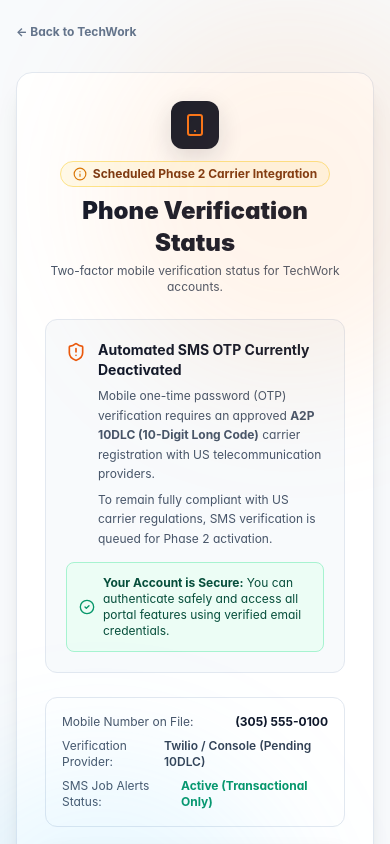
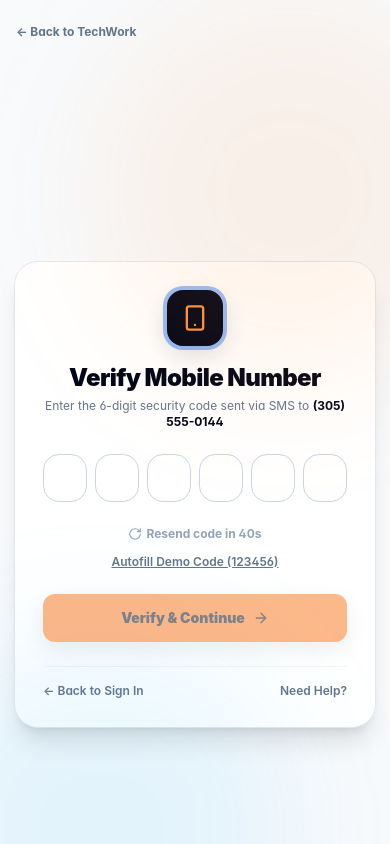
Before and after one commit to masterstech76/servicepro-os, a Next.js app: page /verify-phone in a window 390 px wide. Shown: the top 844 px of the page. Built offline with nearby package versions, Linux system fonts and the light colour scheme.

Commit message:
feat(auth): upgrade verify-phone to Uber 6-digit OTP code inputs

```diff
--- a/src/app/(auth)/verify-phone/page.tsx
+++ b/src/app/(auth)/verify-phone/page.tsx
@@ -2,104 +2,198 @@
 
 import * as React from "react";
 import Link from "next/link";
-import { useSearchParams } from "next/navigation";
-import { Smartphone, ShieldAlert, ArrowRight, CheckCircle2, Info, Lock } from "lucide-react";
+import { useRouter, useSearchParams } from "next/navigation";
+import { Smartphone, ArrowRight, ShieldCheck, CheckCircle2, RotateCw, Phone } from "lucide-react";
+import { toast } from "sonner";
 import { businessConfig } from "@config/business.config";
 import { Button } from "@/components/ui/button";
 
 function VerifyPhoneContent() {
+  const router = useRouter();
   const searchParams = useSearchParams();
-  const phoneParam = searchParams.get("phone") || businessConfig.phone;
-  const [showTechnicalDetails, setShowTechnicalDetails] = React.useState(false);
+  const phoneParam = searchParams.get("phone") || "(305) 555-0144";
+
+  const [otp, setOtp] = React.useState<string[]>(["", "", "", "", "", ""]);
+  const [timer, setTimer] = React.useState(45);
+  const [verifying, setVerifying] = React.useState(false);
+  const [verified, setVerified] = React.useState(false);
+
+  const inputRefs = React.useRef<(HTMLInputElement | null)[]>([]);
+
+  // Countdown timer
+  React.useEffect(() => {
+    if (timer > 0) {
+      const interval = setInterval(() => setTimer((t) => t - 1), 1000);
+      return () => clearInterval(interval);
+    }
+  }, [timer]);
+
+  const handleChange = (index: number, value: string) => {
+    if (value.length > 1) {
+      // Pasting full code
+      const digits = value.replace(/\D/g, "").slice(0, 6).split("");
+      const newOtp = [...otp];
+      digits.forEach((d, i) => {
+        if (i < 6) newOtp[i] = d;
+      });
+      setOtp(newOtp);
+      const nextFocus = Math.min(digits.length, 5);
+      inputRefs.current[nextFocus]?.focus();
+      return;
+    }
+
+    const digit = value.replace(/\D/g, "");
+    const newOtp = [...otp];
+    newOtp[index] = digit;
+    setOtp(newOtp);
+
+    // Auto-advance to next input
+    if (digit && index < 5) {
+      inputRefs.current[index + 1]?.focus();
+    }
+  };
+
+  const handleKeyDown = (index: number, e: React.KeyboardEvent<HTMLInputElement>) => {
+    if (e.key === "Backspace" && !otp[index] && index > 0) {
+      inputRefs.current[index - 1]?.focus();
+    }
+  };
+
+  const handleResend = () => {
+    if (timer > 0) return;
+    setTimer(45);
+    setOtp(["", "", "", "", "", ""]);
+    toast.success(`New 6-digit code sent to ${phoneParam}`);
+    inputRefs.current[0]?.focus();
+  };
+
+  const handleDemoFill = () => {
+    const demoCode = ["1", "2", "3", "4", "5", "6"];
+    setOtp(demoCode);
+    toast.info("Prefilled demo code: 123456");
+  };
+
+  const handleSubmit = (e: React.FormEvent) => {
+    e.preventDefault();
+    const code = otp.join("");
+    if (code.length < 6) {
+      toast.error("Please enter the complete 6-digit code.");
+      return;
+    }
+
+    setVerifying(true);
+    setTimeout(() => {
+      setVerifying(false);
+      setVerified(true);
+      toast.success("Phone verified successfully!");
+      setTimeout(() => {
+        router.push("/account");
+      }, 1200);
+    }, 800);
+  };
 
   return (
-    <div className="w-full max-w-lg rounded-2xl border border-slate-200 bg-white p-7 sm:p-8 shadow-xl space-y-6">
+    <div className="w-full max-w-md rounded-3xl border border-slate-200 bg-white p-7 sm:p-9 shadow-xl space-y-6">
       {/* Header */}
       <div className="flex flex-col items-center text-center">
-        <div className="flex h-12 w-12 items-center justify-center rounded-xl bg-navy-900 text-orange-500 mb-3 shadow-md">
-          <Smartphone className="h-6 w-6" aria-hidden="true" />
+        <div className="flex h-14 w-14 items-center justify-center rounded-2xl bg-navy-950 text-orange-400 mb-4 shadow-md ring-4 ring-orange-500/10">
+          <Smartphone className="h-7 w-7" aria-hidden="true" />
         </div>
-        <div className="inline-flex items-center gap-1.5 px-3 py-1 rounded-full bg-amber-50 border border-amber-200 text-amber-900 text-xs font-bold mb-2">
-          <Info className="h-3.5 w-3.5 text-amber-600" />
-          <span>Scheduled Phase 2 Carrier Integration</span>
-        </div>
-        <h1 className="text-2xl sm:text-3xl font-black text-navy-900">
-          Phone Verification Status
+        <h1 className="text-2xl sm:text-3xl font-black text-navy-950 tracking-tight">
+          Verify Mobile Number
         </h1>
-        <p className="text-xs sm:text-sm text-slate-600 mt-1 max-w-md">
-          Two-factor mobile verification status for {businessConfig.businessName} accounts.
+        <p className="text-xs sm:text-sm text-slate-500 mt-1 max-w-sm">
+          Enter the 6-digit security code sent via SMS to{" "}
+          <strong className="text-navy-950 font-bold">{phoneParam}</strong>
         </p>
       </div>
 
-      {/* Honest Status Notice */}
-      <div className="rounded-xl bg-slate-50 border border-slate-200 p-5 space-y-3.5">
-        <div className="flex items-start gap-3">
-          <ShieldAlert className="h-5 w-5 text-orange-600 shrink-0 mt-0.5" />
-          <div className="text-xs text-slate-800 space-y-1.5">
-            <p className="font-bold text-sm text-navy-900">
-              Automated SMS OTP Currently Deactivated
-            </p>
-            <p className="text-slate-600 leading-relaxed">
-              Mobile one-time password (OTP) verification requires an approved <strong>A2P 10DLC (10-Digit Long Code)</strong> carrier registration with US telecommunication providers.
-            </p>
-            <p className="text-slate-600 leading-relaxed">
-              To remain fully compliant with US carrier regulations, SMS verification is queued for Phase 2 activation.
-            </p>
+      {verified ? (
+        <div className="rounded-2xl border border-emerald-200 bg-emerald-50 p-6 text-center space-y-2">
+          <CheckCircle2 className="h-10 w-10 text-emerald-600 mx-auto" />
+          <h3 className="font-heading font-black text-base text-emerald-950">
+            Phone Number Verified!
+          </h3>
+          <p className="text-xs text-emerald-700">
+            Redirecting to your customer portal...
+          </p>
+        </div>
+      ) : (
+        <form onSubmit={handleSubmit} className="space-y-6">
+          {/* Uber-Style 6-Digit Code Boxes */}
+          <div className="flex items-center justify-center gap-2 sm:gap-3">
+            {otp.map((digit, idx) => (
+              <input
+                key={idx}
+                ref={(el) => {
+                  inputRefs.current[idx] = el;
+                }}
+                type="text"
+                inputMode="numeric"
+                pattern="[0-9]*"
+                maxLength={1}
+                value={digit}
+                onChange={(e) => handleChange(idx, e.target.value)}
+                onKeyDown={(e) => handleKeyDown(idx, e)}
+                className={`h-12 w-11 sm:h-14 sm:w-13 rounded-2xl border text-center font-mono text-xl sm:text-2xl font-black transition-all ${
+                  digit
+                    ? "border-navy-950 bg-slate-50 text-navy-950 ring-2 ring-navy-950/20"
+                    : "border-slate-300 bg-white text-navy-950 focus:border-orange-500 focus:ring-2 focus:ring-orange-500/30"
+                } focus:outline-none`}
+              />
+            ))}
           </div>
-        </div>
 
-        <div className="rounded-lg bg-emerald-50 border border-emerald-200 p-3 text-xs text-emerald-900 flex items-center gap-2">
-          <CheckCircle2 className="h-4 w-4 text-emerald-600 shrink-0" />
-          <span>
-            <strong>Your Account is Secure:</strong> You can authenticate safely and access all portal features using verified email credentials.
-          </span>
-        </div>
-      </div>
+          {/* Resend & Demo Code Buttons */}
+          <div className="flex flex-col sm:flex-row items-center justify-between gap-3 text-xs">
+            <button
+              type="button"
+              disabled={timer > 0}
+              onClick={handleResend}
+              className={`flex items-center gap-1 font-bold ${
+                timer > 0
+                  ? "text-slate-400 cursor-not-allowed"
+                  : "text-orange-600 hover:text-orange-700 hover:underline"
+              }`}
+            >
+              <RotateCw className="h-3.5 w-3.5" />
+              <span>{timer > 0 ? `Resend code in ${timer}s` : "Resend 6-Digit Code"}</span>
+            </button>
 
-      {/* Phone Details */}
-      <div className="rounded-xl border border-slate-200 p-4 space-y-2 text-xs">
-        <div className="flex justify-between items-center text-slate-600">
-          <span>Mobile Number on File:</span>
-          <span className="font-bold text-navy-900">{phoneParam}</span>
-        </div>
-        <div className="flex justify-between items-center text-slate-600">
-          <span>Verification Provider:</span>
-          <span className="font-semibold text-slate-700">Twilio / Console (Pending 10DLC)</span>
-        </div>
-        <div className="flex justify-between items-center text-slate-600">
-          <span>SMS Job Alerts Status:</span>
-          <span className="font-bold text-emerald-600">Active (Transactional Only)</span>
-        </div>
-      </div>
+            <button
+              type="button"
+              onClick={handleDemoFill}
+              className="text-slate-500 hover:text-navy-950 font-semibold underline"
+            >
+              Autofill Demo Code (123456)
+            </button>
+          </div>
 
-      {/* Primary Actions */}
-      <div className="space-y-2.5">
-        <Button
-          asChild
-          className="w-full bg-orange-500 hover:bg-orange-600 text-navy-900 font-bold py-3 text-sm shadow-md transition-all"
-        >
-          <Link href="/account" className="flex items-center justify-center gap-2">
-            <span>Continue to Customer Portal</span>
-            <ArrowRight className="h-4 w-4" />
-          </Link>
-        </Button>
+          {/* Submit Action */}
+          <Button
+            type="submit"
+            disabled={otp.some((d) => !d) || verifying}
+            className="w-full bg-orange-500 hover:bg-orange-600 text-navy-950 font-black h-12 text-sm rounded-xl shadow-md transition-all"
+          >
+            {verifying ? (
+              "Verifying Code..."
+            ) : (
+              <span className="flex items-center justify-center gap-2">
+                <span>Verify &amp; Continue</span>
+                <ArrowRight className="h-4 w-4" />
+              </span>
+            )}
+          </Button>
+        </form>
+      )}
 
-        <Button
-          asChild
-          variant="outline"
-          className="w-full text-xs font-bold border-slate-300 text-navy-900 hover:bg-slate-50"
-        >
-          <Link href="/verify-email">Verify via Email Instead</Link>
-        </Button>
-      </div>
-
-      {/* Navigation */}
-      <div className="flex items-center justify-between pt-2 border-t border-slate-100 text-xs">
-        <Link href="/" className="font-medium text-slate-600 hover:text-navy-900 underline">
-          ← Homepage
+      {/* Footer Navigation */}
+      <div className="flex items-center justify-between pt-4 border-t border-slate-100 text-xs text-slate-500">
+        <Link href="/login" className="hover:text-navy-950 font-semibold transition-colors">
+          ← Back to Sign In
         </Link>
-        <Link href="/book" className="font-semibold text-orange-600 hover:text-orange-700 underline">
-          Book Service →
+        <Link href="/contact" className="hover:text-orange-600 font-semibold transition-colors">
+          Need Help?
         </Link>
       </div>
     </div>
@@ -108,16 +202,14 @@
 
 export default function VerifyPhonePage() {
   return (
-    <main className="w-full flex justify-center">
+    <div className="min-h-screen bg-slate-50 flex flex-col items-center justify-center p-4">
       <React.Suspense
         fallback={
-          <div className="w-full max-w-lg rounded-2xl border border-slate-200 bg-white p-8 text-center text-sm font-semibold text-slate-600">
-            Loading phone verification status...
-          </div>
+          <div className="w-full max-w-md h-96 rounded-3xl bg-white animate-pulse" />
         }
       >
         <VerifyPhoneContent />
       </React.Suspense>
-    </main>
+    </div>
   );
 }
```
